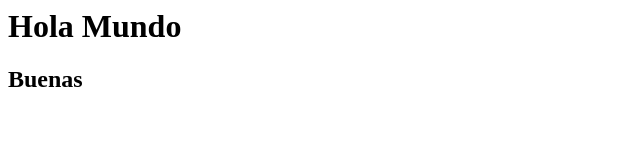
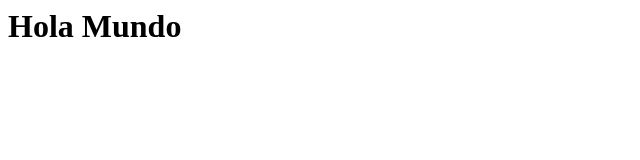
Before and after one commit to Julianmut/Portfolio, a plain HTML site: page index.html in a window 1280 px wide. Shown: the whole page, without its empty margins (0-640 px from the left). Drawn offline with Linux system fonts and the light colour scheme.

Commit message:
Update index.html

```diff
--- a/index.html
+++ b/index.html
@@ -1,6 +1,3 @@
 <h1>Hola Mundo
 
 </h1>
-<h2>Buenas
-
-</h2>
```
